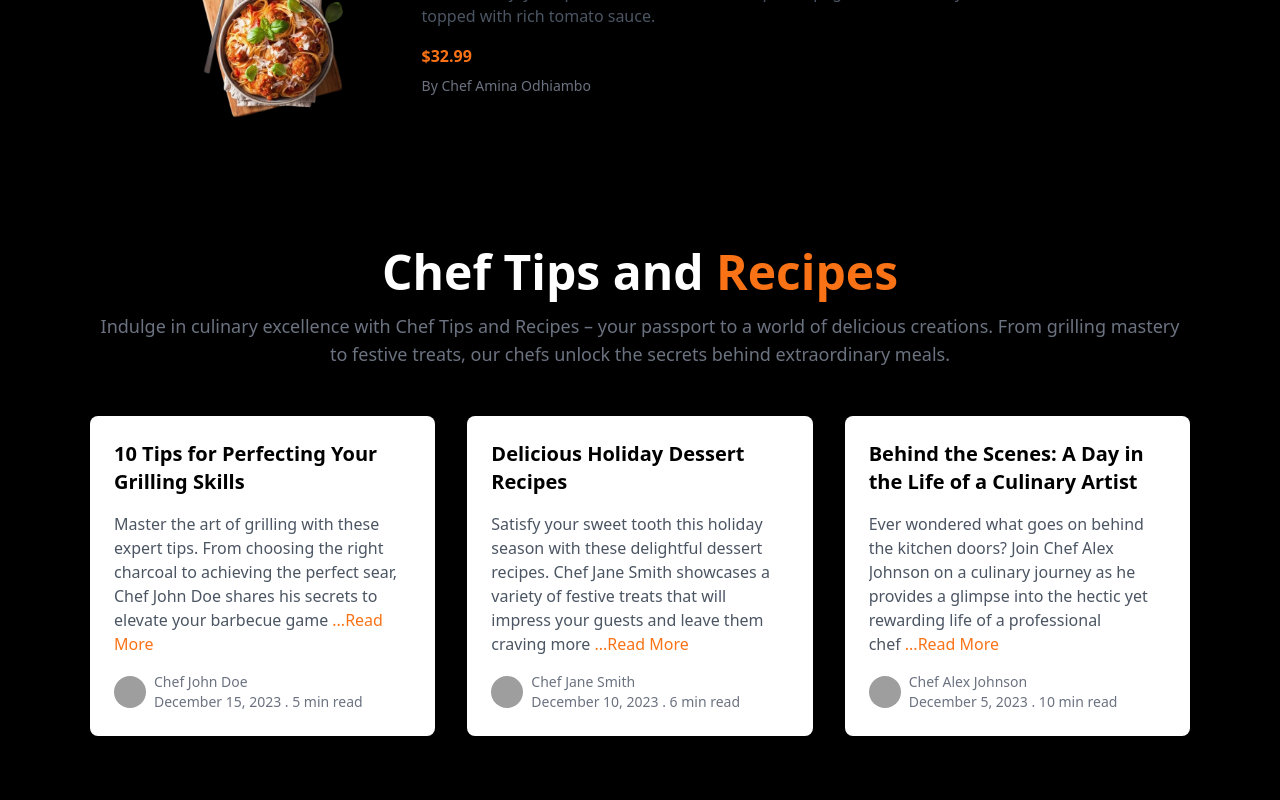
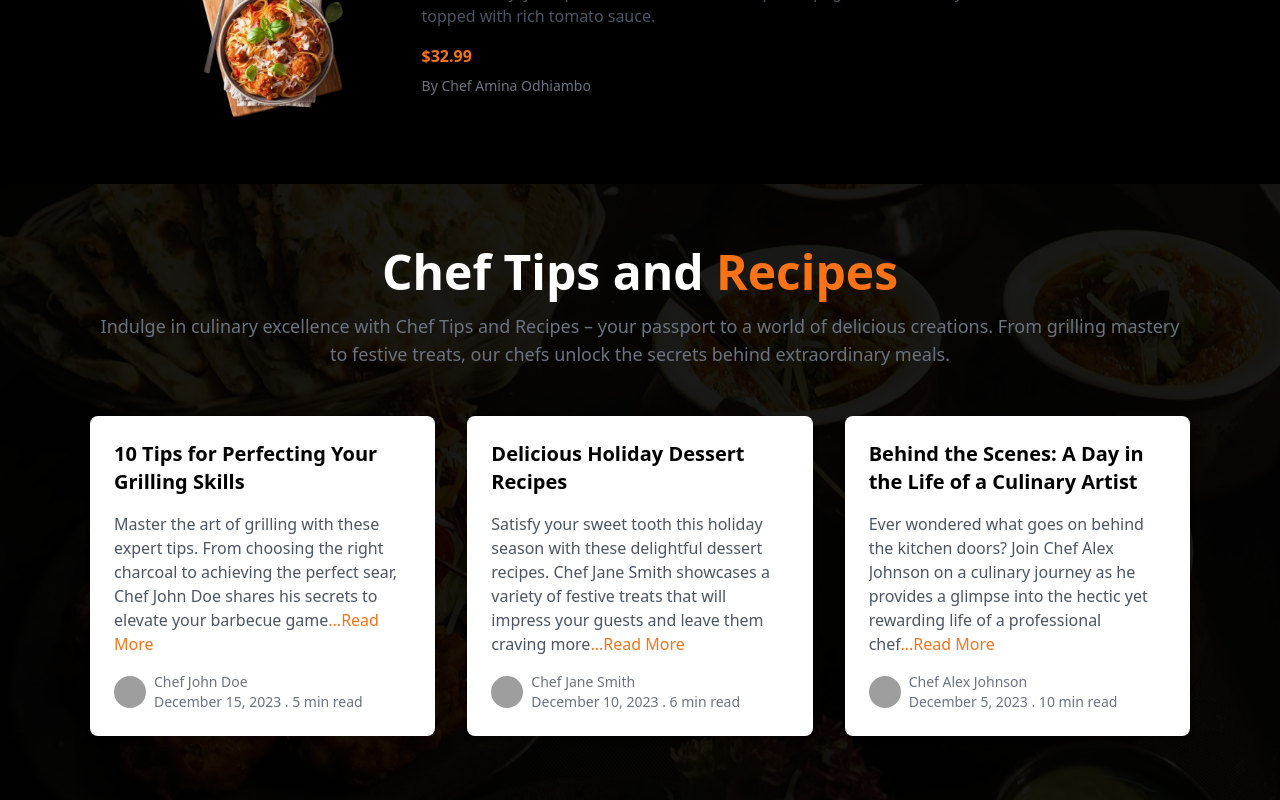
Before and after one commit to naomirono/Catering_app, a React (Vite) app in the folder client/: page / in a window 1280 px wide. Shown: the part 2833-3633 px from the top of the page. Built offline with nearby package versions, Linux system fonts and the light colour scheme; grey boxes are pictures that could not be loaded.

Commit message:
add a bg image

```diff
--- a/client/src/components/Layout/Blog/Blog.jsx
+++ b/client/src/components/Layout/Blog/Blog.jsx
@@ -31,8 +31,15 @@ const BlogRecipeSection = () => {
   ];
 
   return (
-    <section className="py-16">
-      <div className="container mx-auto max-w-[1100px]">
+    <section className=" py-16 relative"
+    style={{
+        backgroundImage: "url('/src/assets/catering1.jpg')",
+        backgroundSize: 'cover',
+        backgroundPosition: 'center',
+      }}>
+      <div className="absolute inset-0 bg-black opacity-90"></div>
+
+      <div className="container mx-auto max-w-[1100px] relative z-10">
         <div className='text-center mb-8'>
           <h2 className="text-5xl font-bold text-white mb-4">Chef Tips and <span className='text-orange-500'>Recipes</span></h2>
           <p className="text-lg text-gray-500 mb-12">Indulge in culinary excellence with Chef Tips and Recipes – your passport to a world of delicious creations. From grilling mastery to festive treats, our chefs unlock the secrets behind extraordinary meals.</p>
@@ -47,7 +54,7 @@ const BlogRecipeSection = () => {
                   {post.content}
                   <a
                     href="#"
-                    className="text-orange-500 hover:underline ml-1"
+                    className="text-orange-500"
                   >
                     ...Read More
                   </a>
```
